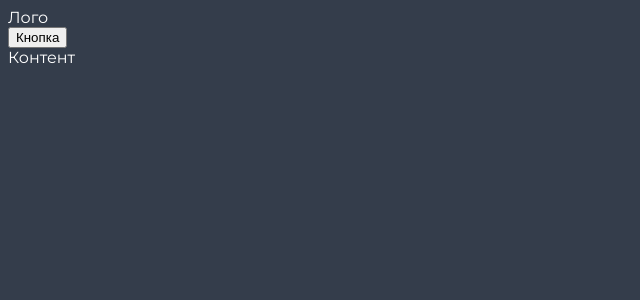
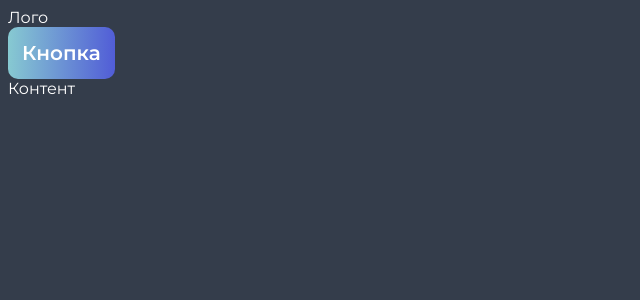
Before and after one commit to AlariCode/21-vuejs, a Vue app: page / in a window 1280 px wide. Shown: the top 300 px of the page, without its empty margins (0-640 px from the left). Built offline with nearby package versions, Linux system fonts and the light colour scheme.

Commit message:
Стилизация

```diff
--- a/src/App.vue
+++ b/src/App.vue
@@ -4,7 +4,7 @@ const id = "blue";
 </script>
 
 <template>
-  <header :class="`color-${id}`">Лого</header>
+  <header>Лого</header>
   <Button />
   <main :id>Контент</main>
 </template>
--- a/src/components/Button.vue
+++ b/src/components/Button.vue
@@ -1,5 +1,22 @@
 <script setup></script>
 
 <template>
-  <button>Кнопка</button>
+  <button class="button">Кнопка</button>
 </template>
+
+<style scoped>
+.button {
+  border: none;
+  border-radius: 10px;
+  background: var(--gradient);
+  padding: 14px;
+  font-family: var(--font);
+  font-size: 20px;
+  font-weight: 600;
+  color: var(--primary);
+  cursor: pointer;
+}
+.button:hover {
+  background: var(--gradient-inverted);
+}
+</style>
```
